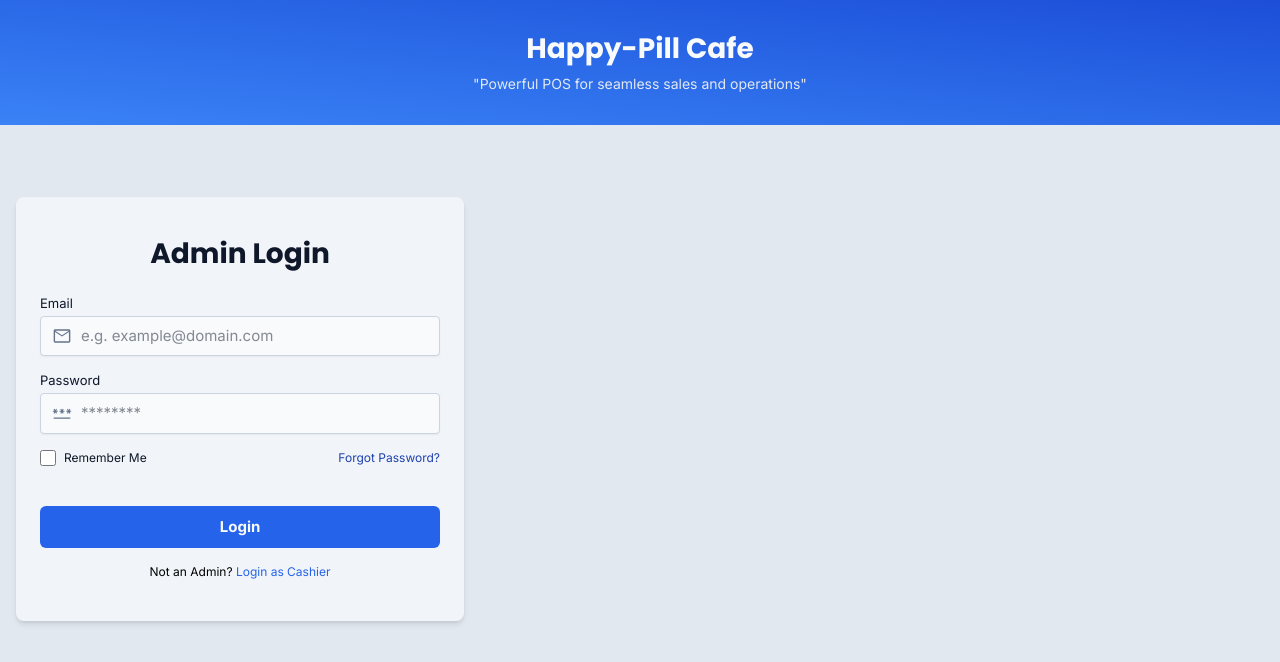
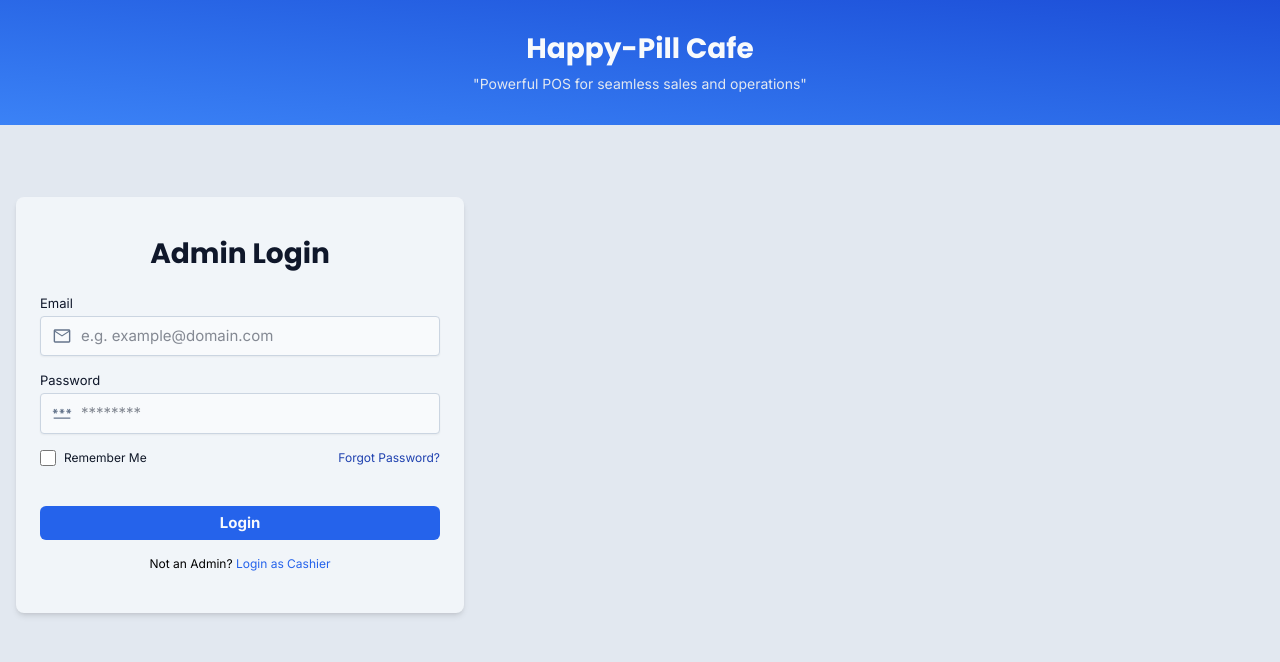
Before and after one commit to dreyyan/happy-pill-pos, a React (Vite) app: page /login/admin in a window 1280 px wide. Shown: the top 662 px of the page. Built offline with nearby package versions, Linux system fonts and the light colour scheme.

Commit message:
feat(primary-button): add 'icon' field

```diff
--- a/src/components/PrimaryButton.tsx
+++ b/src/components/PrimaryButton.tsx
@@ -5,6 +5,7 @@ interface PrimaryButtonProps {
     onClick?: () => void;
     disabled?: boolean;
     color?: string;
+    iconSrc?: string;
 }
 
 const PrimaryButton = (props: PrimaryButtonProps) => {
@@ -13,8 +14,11 @@ const PrimaryButton = (props: PrimaryButtonProps) => {
             onClick={props.onClick}
             disabled={props.disabled}
             style={props.color ? { backgroundColor: `#${props.color}` } : undefined}
-            className="w-full py-3 rounded-md cursor-pointer text-button font-bold bg-primary-600 text-text-50 transition-all duration-200 hover:opacity-90 disabled:opacity-50"
+            className="flex justify-center items-center w-full py-2 rounded-md cursor-pointer text-button font-bold bg-primary-600 text-text-50 transition-all duration-200 hover:opacity-90 disabled:opacity-50"
         >
+            { props.iconSrc && (
+                <img src={props.iconSrc} className="" />
+            )}
             <p className="button text-text-on-primary">{props.text}</p>
         </button>
     );
```
